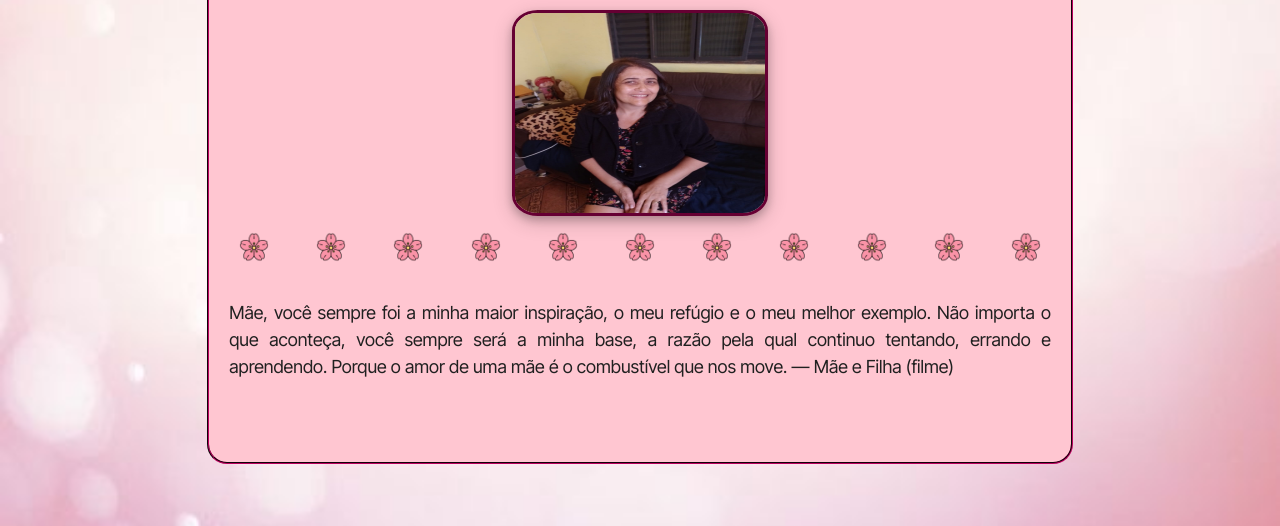
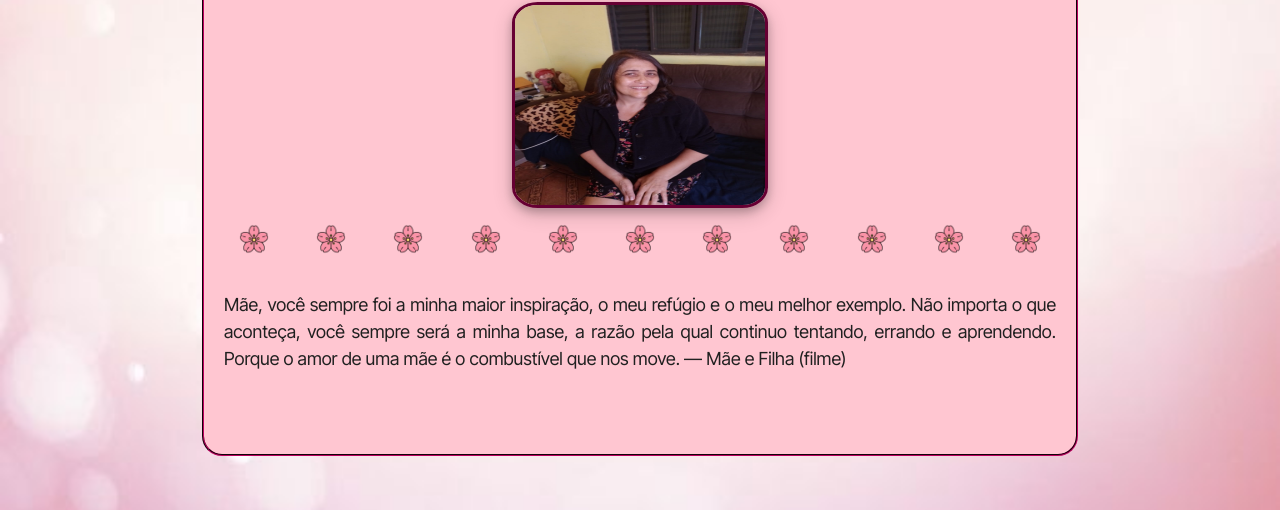
Before and after one commit to Le255/Jardim-de-memorias, a plain HTML site: page index.html in a window 1280 px wide. Shown: the part 290-816 px from the top of the page. Drawn offline with Linux system fonts and the light colour scheme; a web font is replaced by a local one.

Commit message:
Projeto atualizado

```diff
--- a/css/style.css
+++ b/css/style.css
@@ -1,11 +1,17 @@
 @import url('https://fonts.googleapis.com/css2?family=Fredericka+the+Great&display=swap');
 @import url('https://fonts.googleapis.com/css2?family=Inter+Tight:ital,wght@0,100..900;1,100..900&display=swap');
+
+html,body{
+    height: 100%;
+    margin: 0;
+    padding: 0;
+}
 
 body{
     background-image: url(../Fotos/gliter.jpg);
     background-repeat: no-repeat;
     background-size: cover;
-    height: 100vh;
+    min-height: 100vh;
     display: flex;
     flex-direction: column;
     align-items: center;
--- a/index.html
+++ b/index.html
@@ -3,7 +3,7 @@
 <head>
     <meta charset="UTF-8">
     <meta name="viewport" content="width=device-width, initial-scale=1.0">
-    <title>Show de Imagens</title>
+    <title>Jardim de Memórias</title>
     <link rel="stylesheet" href="/css/style.css">
 </head>
 <body>
```
